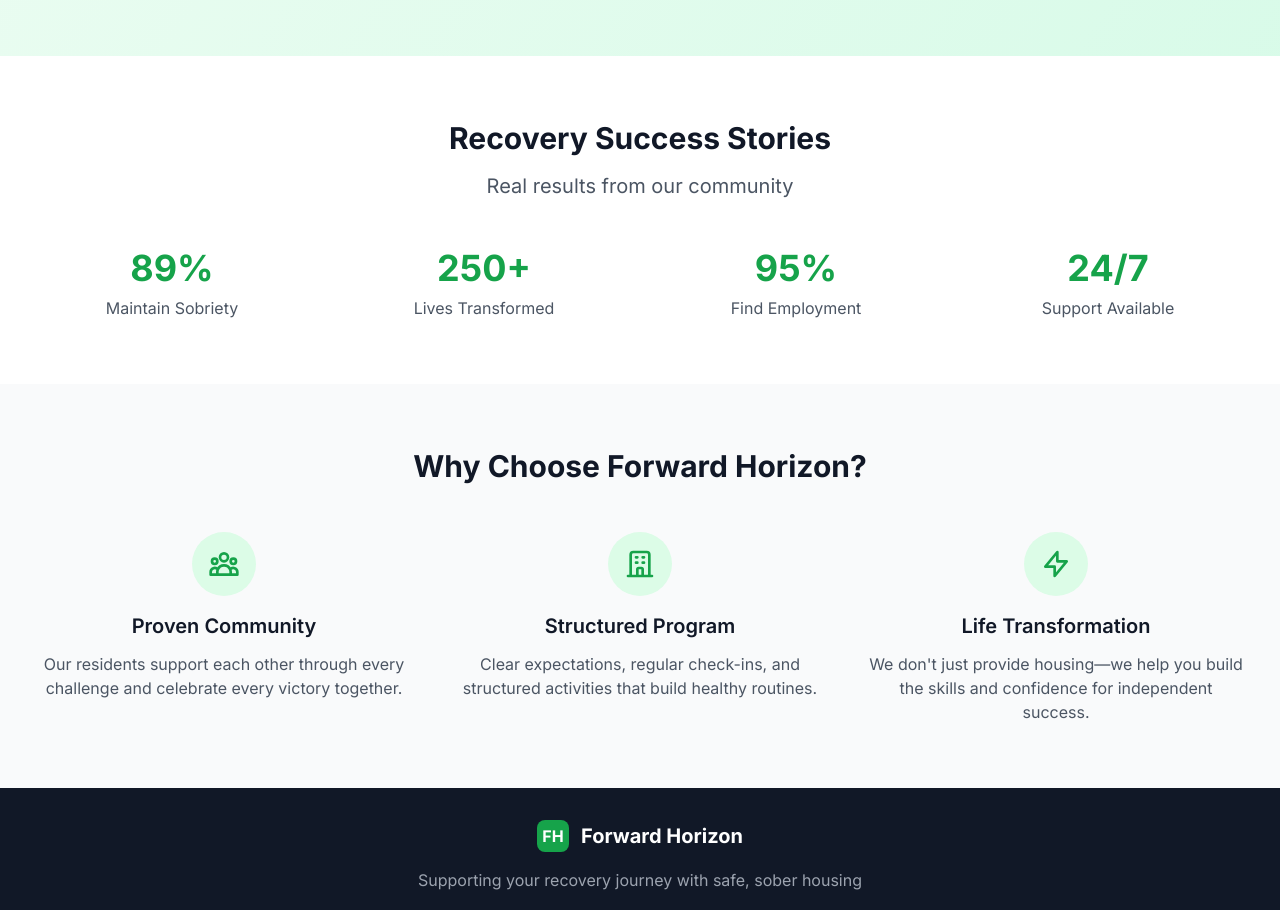
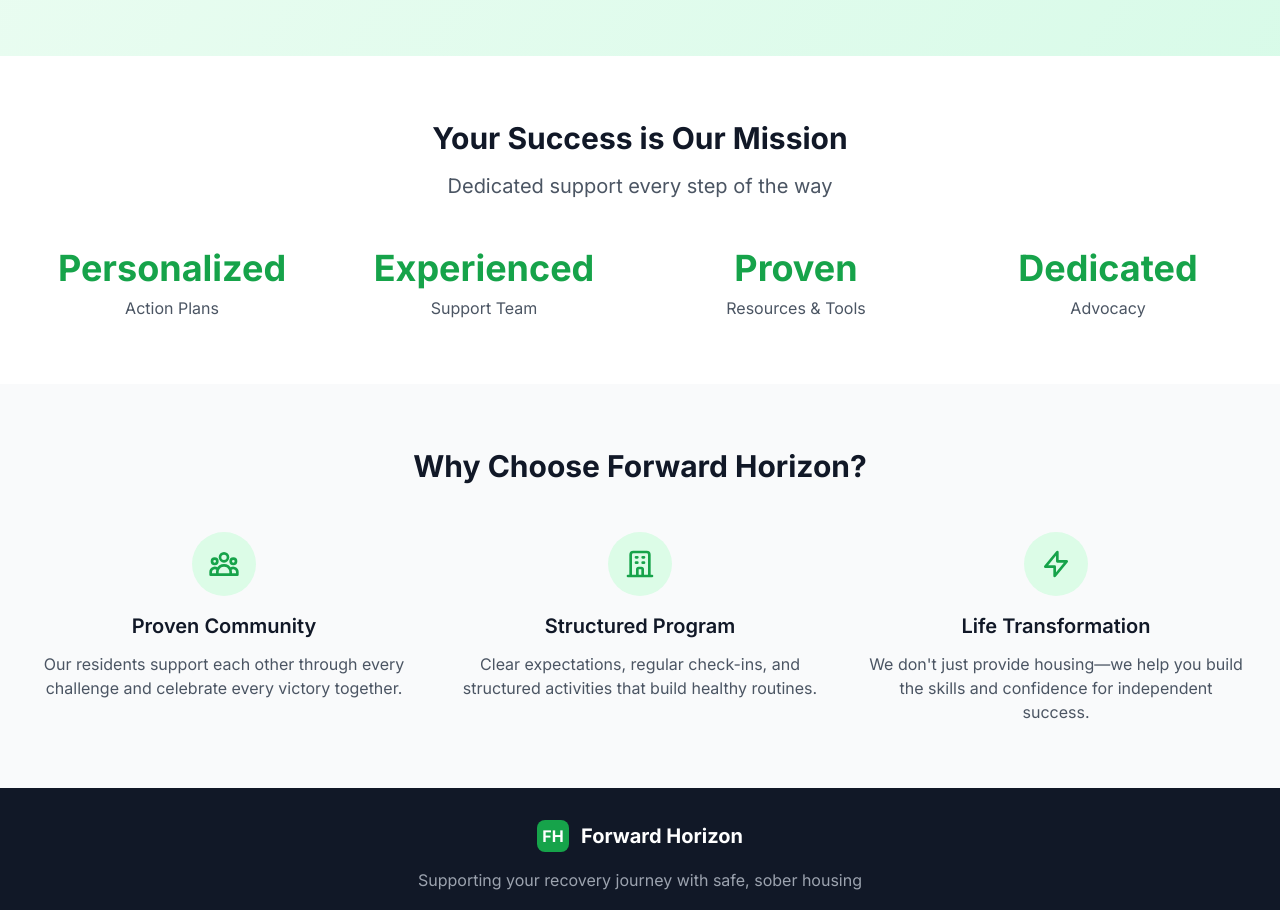
Before and after one commit to jumaanebey/forward-horizon-marketing, a Next.js app: page /recovery-housing in a window 1280 px wide. Shown: the part 920-1830 px from the top of the page. Built offline with nearby package versions, Linux system fonts and the light colour scheme; no server answers.

Commit message:
Replace fake metrics with authentic program commitments on all landing pages

```diff
--- a/src/app/recovery-housing/page.tsx
+++ b/src/app/recovery-housing/page.tsx
@@ -309,26 +309,26 @@ export default function RecoveryHousingLanding() {
       <div className="bg-white py-16">
         <div className="max-w-7xl mx-auto px-4 sm:px-6 lg:px-8">
           <div className="text-center mb-12">
-            <h2 className="text-3xl font-bold text-gray-900 mb-4">Recovery Success Stories</h2>
-            <p className="text-xl text-gray-600">Real results from our community</p>
+            <h2 className="text-3xl font-bold text-gray-900 mb-4">Your Success is Our Mission</h2>
+            <p className="text-xl text-gray-600">Dedicated support every step of the way</p>
           </div>
 
           <div className="grid grid-cols-1 md:grid-cols-4 gap-8">
             <div className="text-center">
-              <div className="text-4xl font-bold text-green-600 mb-2">89%</div>
-              <div className="text-gray-600">Maintain Sobriety</div>
+              <div className="text-4xl font-bold text-green-600 mb-2">Personalized</div>
+              <div className="text-gray-600">Action Plans</div>
             </div>
             <div className="text-center">
-              <div className="text-4xl font-bold text-green-600 mb-2">250+</div>
-              <div className="text-gray-600">Lives Transformed</div>
+              <div className="text-4xl font-bold text-green-600 mb-2">Experienced</div>
+              <div className="text-gray-600">Support Team</div>
             </div>
             <div className="text-center">
-              <div className="text-4xl font-bold text-green-600 mb-2">95%</div>
-              <div className="text-gray-600">Find Employment</div>
+              <div className="text-4xl font-bold text-green-600 mb-2">Proven</div>
+              <div className="text-gray-600">Resources & Tools</div>
             </div>
             <div className="text-center">
-              <div className="text-4xl font-bold text-green-600 mb-2">24/7</div>
-              <div className="text-gray-600">Support Available</div>
+              <div className="text-4xl font-bold text-green-600 mb-2">Dedicated</div>
+              <div className="text-gray-600">Advocacy</div>
             </div>
           </div>
         </div>
--- a/src/app/reentry-support/page.tsx
+++ b/src/app/reentry-support/page.tsx
@@ -309,26 +309,26 @@ export default function ReentrySupportLanding() {
       <div className="bg-white py-16">
         <div className="max-w-7xl mx-auto px-4 sm:px-6 lg:px-8">
           <div className="text-center mb-12">
-            <h2 className="text-3xl font-bold text-gray-900 mb-4">What Makes Our Program Different</h2>
-            <p className="text-xl text-gray-600">Comprehensive support designed for your success</p>
+            <h2 className="text-3xl font-bold text-gray-900 mb-4">Your Success is Our Mission</h2>
+            <p className="text-xl text-gray-600">Dedicated support every step of the way</p>
           </div>
 
           <div className="grid grid-cols-1 md:grid-cols-4 gap-8">
             <div className="text-center">
-              <div className="text-4xl font-bold text-purple-600 mb-2">24/7</div>
-              <div className="text-gray-600">Support Available</div>
+              <div className="text-4xl font-bold text-purple-600 mb-2">Personalized</div>
+              <div className="text-gray-600">Action Plans</div>
             </div>
             <div className="text-center">
-              <div className="text-4xl font-bold text-purple-600 mb-2">90+</div>
-              <div className="text-gray-600">Day Program</div>
+              <div className="text-4xl font-bold text-purple-600 mb-2">Experienced</div>
+              <div className="text-gray-600">Support Team</div>
             </div>
             <div className="text-center">
-              <div className="text-4xl font-bold text-purple-600 mb-2">1:1</div>
-              <div className="text-gray-600">Case Management</div>
+              <div className="text-4xl font-bold text-purple-600 mb-2">Proven</div>
+              <div className="text-gray-600">Resources & Tools</div>
             </div>
             <div className="text-center">
-              <div className="text-4xl font-bold text-purple-600 mb-2">100%</div>
-              <div className="text-gray-600">Commitment</div>
+              <div className="text-4xl font-bold text-purple-600 mb-2">Dedicated</div>
+              <div className="text-gray-600">Advocacy</div>
             </div>
           </div>
         </div>
--- a/src/app/veterans-housing/page.tsx
+++ b/src/app/veterans-housing/page.tsx
@@ -309,26 +309,26 @@ export default function VeteransHousingLanding() {
       <div className="bg-white py-16">
         <div className="max-w-7xl mx-auto px-4 sm:px-6 lg:px-8">
           <div className="text-center mb-12">
-            <h2 className="text-3xl font-bold text-gray-900 mb-4">Our Impact on Veterans</h2>
-            <p className="text-xl text-gray-600">Real results for real heroes</p>
+            <h2 className="text-3xl font-bold text-gray-900 mb-4">Your Success is Our Mission</h2>
+            <p className="text-xl text-gray-600">Dedicated support every step of the way</p>
           </div>
 
           <div className="grid grid-cols-1 md:grid-cols-4 gap-8">
             <div className="text-center">
-              <div className="text-4xl font-bold text-blue-600 mb-2">500+</div>
-              <div className="text-gray-600">Veterans Housed</div>
+              <div className="text-4xl font-bold text-blue-600 mb-2">Personalized</div>
+              <div className="text-gray-600">Action Plans</div>
             </div>
             <div className="text-center">
-              <div className="text-4xl font-bold text-blue-600 mb-2">87%</div>
-              <div className="text-gray-600">Success Rate</div>
+              <div className="text-4xl font-bold text-blue-600 mb-2">Experienced</div>
+              <div className="text-gray-600">Support Team</div>
             </div>
             <div className="text-center">
-              <div className="text-4xl font-bold text-blue-600 mb-2">24/7</div>
-              <div className="text-gray-600">Support Available</div>
+              <div className="text-4xl font-bold text-blue-600 mb-2">Proven</div>
+              <div className="text-gray-600">Resources & Tools</div>
             </div>
             <div className="text-center">
-              <div className="text-4xl font-bold text-blue-600 mb-2">15+</div>
-              <div className="text-gray-600">Years Experience</div>
+              <div className="text-4xl font-bold text-blue-600 mb-2">Dedicated</div>
+              <div className="text-gray-600">Advocacy</div>
             </div>
           </div>
         </div>
```
